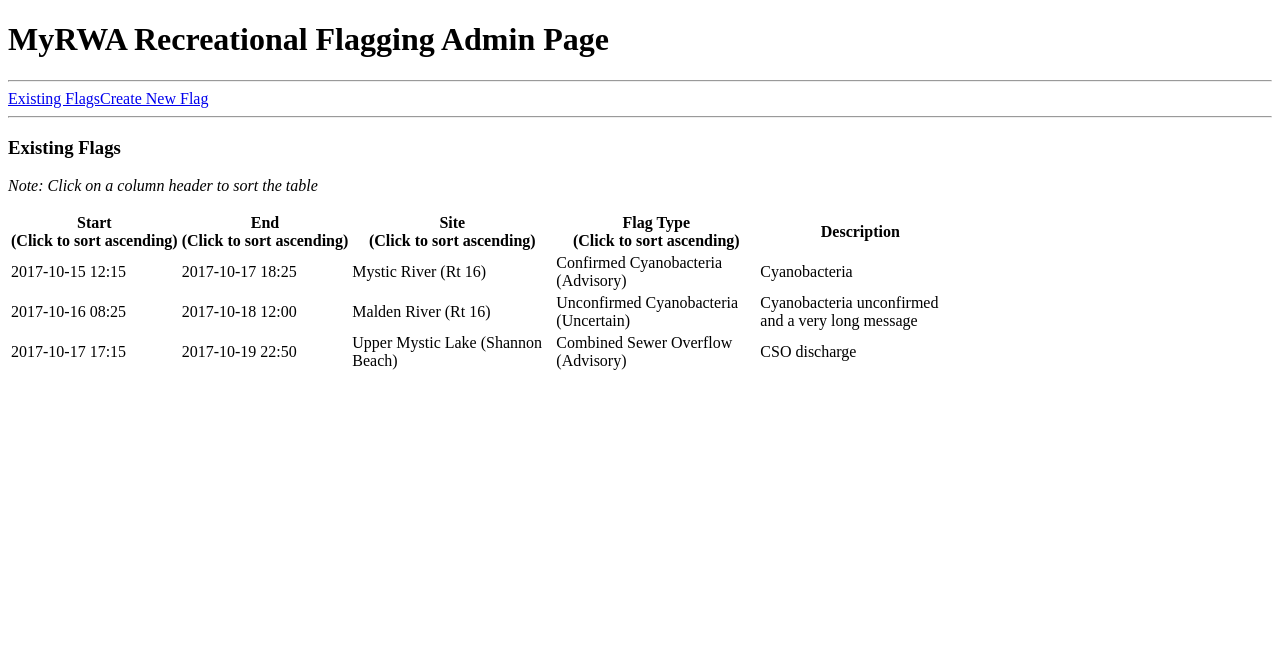
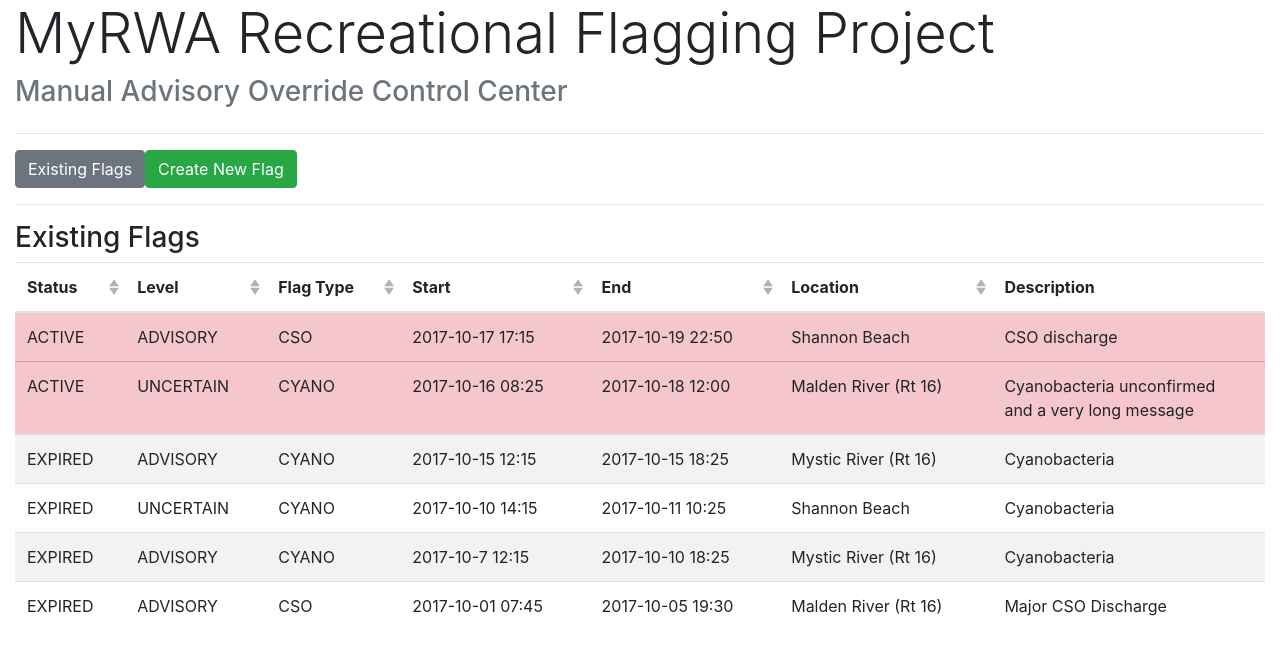
Before and after one commit to walkerjeffd/myrwa-recflag, a Vue app in the folder apps/admin/: page / in a window 1280 px wide. Shown: the top 654 px of the page. Built offline with nearby package versions, Linux system fonts and the light colour scheme; what vue-resource would draw is missing.

Commit message:
update admin app
- split type and level
- highlight active rows
- add status (active, expired)

```diff
--- a/apps/admin/index.html
+++ b/apps/admin/index.html
@@ -2,7 +2,7 @@
 <html lang="en">
   <head>
     <meta charset="utf-8">
-    <title>recflag-admin</title>
+    <title>Rec Flag Admin Page</title>
   </head>
   <body>
     <div id="app"></div>
--- a/apps/admin/src/components/App.vue
+++ b/apps/admin/src/components/App.vue
@@ -1,9 +1,10 @@
 <template>
   <div id="app">
-    <b-container>
+    <b-container fluid>
       <b-row>
         <b-col>
-          <h1>MyRWA Recreational Flagging Admin Page</h1>
+          <h1 class="display-4">MyRWA Recreational Flagging Project</h1>
+          <h3 class="text-muted">Manual Advisory Override Control Center</h3>
         </b-col>
       </b-row>
       <hr>
@@ -25,16 +26,7 @@
 
 <script>
 export default {
-  name: 'app',
-  data () {
-    return {
-    }
-  },
-  methods: {
-    clickBtn () {
-      console.log('clicked')
-    }
-  }
+  name: 'app'
 }
 </script>
 
--- a/apps/admin/src/components/ExistingFlags.vue
+++ b/apps/admin/src/components/ExistingFlags.vue
@@ -20,7 +20,6 @@
           No existing flags. Click <router-link to="/new">Create New Flag</router-link> to make one.
         </p>
         <div v-if="flags.length > 0">
-          <p><em>Note: Click on a column header to sort the table</em></p>
           <b-table striped sortable :items="flags" :fields="fields">
             <template slot="edit" scope="data">
               <b-button variant="primary" :to="{ name: 'edit', params: { id: data.item.id } }">Edit</b-button>
@@ -43,6 +42,24 @@ export default {
       flags: [],
       fields: [
         {
+          key: 'status',
+          label: 'Status',
+          sortable: true,
+          variant: () => {
+            return 'danger';
+          }
+        },
+        {
+          key: 'level',
+          label: 'Level',
+          sortable: true
+        },
+        {
+          key: 'type',
+          label: 'Flag Type',
+          sortable: true
+        },
+        {
           key: 'start',
           label: 'Start',
           sortable: true
@@ -53,34 +70,9 @@ export default {
           sortable: true
         },
         {
-          key: 'site',
-          label: 'Site',
+          key: 'location_shortname',
+          label: 'Location',
           sortable: true,
-          formatter (x) {
-            const sites = {
-              MYSTIC_ECOLI: 'Mystic River (Rt 16)',
-              MALDENLOWER_ECOLI: 'Malden River (Rt 16)',
-              SHANNON_ENT: 'Upper Mystic Lake (Shannon Beach)'
-            }
-            return sites[x];
-          },
-          class: 'rf-table-col'
-        },
-        {
-          key: 'type',
-          label: 'Flag Type',
-          sortable: true,
-          formatter (x) {
-            const types = {
-              CYANO_UNCERTAIN: 'Unconfirmed Cyanobacteria (Uncertain)',
-              CYANO_ADVISORY: 'Confirmed Cyanobacteria (Advisory)',
-              CSO_ADVISORY: 'Combined Sewer Overflow (Advisory)',
-              OTHER_ADVISORY: 'Other (Advisory)',
-              OTHER_UNCERTAIN: 'Other (Uncertain)'
-            }
-            console.log(x);
-            return types[x];
-          },
           class: 'rf-table-col'
         },
         {
@@ -104,10 +96,80 @@ export default {
       this.loading = true;
       setTimeout(() => {
         const flags = [
-          { id: 1, start: '2017-10-15 12:15', end: '2017-10-17 18:25', 'site': 'MYSTIC_ECOLI', 'type': 'CYANO_ADVISORY', 'description': 'Cyanobacteria' },
-          { id: 2, start: '2017-10-16 08:25', end: '2017-10-18 12:00', 'site': 'MALDENLOWER_ECOLI', 'type': 'CYANO_UNCERTAIN', 'description': 'Cyanobacteria unconfirmed and a very long message' },
-          { id: 3, start: '2017-10-17 17:15', end: '2017-10-19 22:50', 'site': 'SHANNON_ENT', 'type': 'CSO_ADVISORY', 'description': 'CSO discharge' }
+          {
+            id: 6,
+            start: '2017-10-17 17:15',
+            end: '2017-10-19 22:50',
+            location_id: 'SHANNON_ENT',
+            location_shortname: 'Shannon Beach',
+            type: 'CSO',
+            level: 'ADVISORY',
+            description: 'CSO discharge',
+            status: 'ACTIVE'
+          },
+          {
+            id: 5,
+            start: '2017-10-16 08:25',
+            end: '2017-10-18 12:00',
+            location_id: 'MALDENLOWER_ECOLI',
+            location_shortname: 'Malden River (Rt 16)',
+            type: 'CYANO',
+            level: 'UNCERTAIN',
+            description: 'Cyanobacteria unconfirmed and a very long message',
+            status: 'ACTIVE'
+          },
+          {
+            id: 4,
+            start: '2017-10-15 12:15',
+            end: '2017-10-15 18:25',
+            location_id: 'MYSTIC_ECOLI',
+            location_shortname: 'Mystic River (Rt 16)',
+            type: 'CYANO',
+            level: 'ADVISORY',
+            description: 'Cyanobacteria',
+            status: 'EXPIRED'
+          },
+          {
+            id: 3,
+            start: '2017-10-10 14:15',
+            end: '2017-10-11 10:25',
+            location_id: 'SHANNON_ENT',
+            location_shortname: 'Shannon Beach',
+            type: 'CYANO',
+            level: 'UNCERTAIN',
+            description: 'Cyanobacteria',
+            status: 'EXPIRED'
+          },
+          {
+            id: 2,
+            start: '2017-10-7 12:15',
+            end: '2017-10-10 18:25',
+            location_id: 'MYSTIC_ECOLI',
+            location_shortname: 'Mystic River (Rt 16)',
+            type: 'CYANO',
+            level: 'ADVISORY',
+            description: 'Cyanobacteria',
+            status: 'EXPIRED'
+          },
+          {
+            id: 1,
+            start: '2017-10-01 07:45',
+            end: '2017-10-05 19:30',
+            location_id: 'MALDENLOWER_ECOLI',
+            location_shortname: 'Malden River (Rt 16)',
+            type: 'CSO',
+            level: 'ADVISORY',
+            description: 'Major CSO Discharge',
+            status: 'EXPIRED'
+          }
         ];
+
+        flags.forEach((d) => {
+          if (d.status == 'ACTIVE') {
+            d._rowVariant = 'danger';
+          }
+        });
+
         this.flags = flags;
         this.loading = false;
       }, 1000);
--- a/apps/admin/src/css/app.css
+++ b/apps/admin/src/css/app.css
@@ -1,7 +1,7 @@
 
-@import "../../node_modules/bootstrap/dist/css/bootstrap.css"
-@import "../../node_modules/bootstrap-vue/dist/bootstrap-vue.css"
+@import "../../node_modules/bootstrap/dist/css/bootstrap.css";
+@import "../../node_modules/bootstrap-vue/dist/bootstrap-vue.css";
 
-body {
-  color: black;
+.btn {
+  cursor: pointer !important;
 }
```
